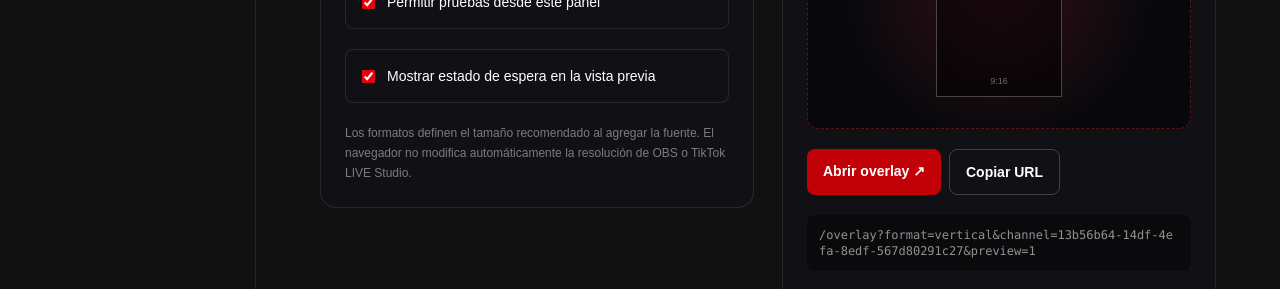
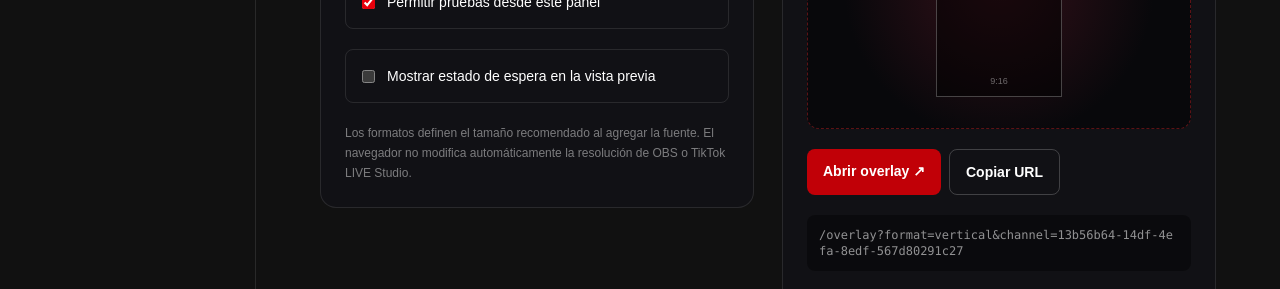
Before and after one commit to manuelsansoresg/umbral_live_fx, a Next.js app in the folder apps/web/: page /live in a window 1280 px wide. Shown: the part 663-952 px from the top of the page. Built offline with nearby package versions, Linux system fonts and the light colour scheme.

Commit message:
fix: always copy clean OBS overlay URL without preview status

```diff
--- a/apps/web/src/app/(dashboard)/live/page.tsx
+++ b/apps/web/src/app/(dashboard)/live/page.tsx
@@ -7,7 +7,7 @@ import { resolvePreset, useFxSettings } from "@/features/live/settings";
 type Format = "horizontal" | "vertical";
 type StreamOptions = { format: Format; showStatus: boolean; enabled: boolean };
 const KEY = "umbral-live-stream-options-v1";
-const defaults: StreamOptions = { format: "vertical", showStatus: true, enabled: true };
+const defaults: StreamOptions = { format: "vertical", showStatus: false, enabled: true };
 
 export default function LivePage() {
   const [options,setOptions] = useState<StreamOptions>(defaults);
@@ -29,7 +29,7 @@ export default function LivePage() {
     setOptions(next);
     localStorage.setItem(KEY,JSON.stringify(next));
   }
-  const previewUrl = `/overlay?format=${options.format}&channel=${encodeURIComponent(relayChannel)}${options.showStatus?"&preview=1":""}`;
+  const previewUrl = `/overlay?format=${options.format}&channel=${encodeURIComponent(relayChannel)}`;
   function testGift() {
     if(!options.enabled)return;
     const gift = DEMO_GIFTS[count % DEMO_GIFTS.length];
@@ -75,7 +75,7 @@ export default function LivePage() {
           </div>
         </div>
         <div className="flex flex-wrap gap-2">
-          <a href={previewUrl+(options.showStatus?"":"&status=0")} target="_blank" rel="noopener noreferrer" className="rounded-lg bg-red-700 px-4 py-3 text-sm font-bold hover:bg-red-600">Abrir overlay ↗</a>
+          <a href={previewUrl+(options.showStatus?"&preview=1":"")} target="_blank" rel="noopener noreferrer" className="rounded-lg bg-red-700 px-4 py-3 text-sm font-bold hover:bg-red-600">Abrir overlay ↗</a>
           <button onClick={copyUrl} className="rounded-lg border border-white/20 px-4 py-3 text-sm font-semibold hover:bg-white/10">{copied?"URL copiada ✓":"Copiar URL"}</button>
         </div>
         <p className="break-all rounded-lg bg-black/40 p-3 font-mono text-xs text-white/55">{previewUrl}</p>
```
